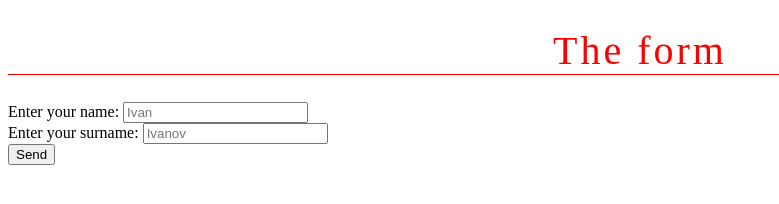
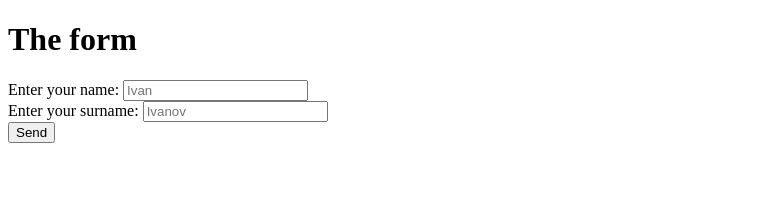
Before and after one commit to maryapple/SberJS, a plain HTML site: page Homework 1/index.html in a window 1280 px wide. Shown: the whole page, without its empty margins (0-779 px from the left). Drawn offline with Linux system fonts and the light colour scheme.

Commit message:
Cleaning

```diff
--- a/index.html
+++ b/Homework 1/index.html
@@ -3,17 +3,6 @@
 <head>
 	<meta charset="UTF-8">
 	<title>The form</title>
-
-	<style>
-		h1 {
-			font-size: 40px;
-			color: red;
-			font-weight: 200;
-			text-align: center;
-			letter-spacing: 3px;
-			border-bottom: 1px solid red;
-		}
-	</style>
 </head>
 <body>
 	<h1>The form</h1>
```
